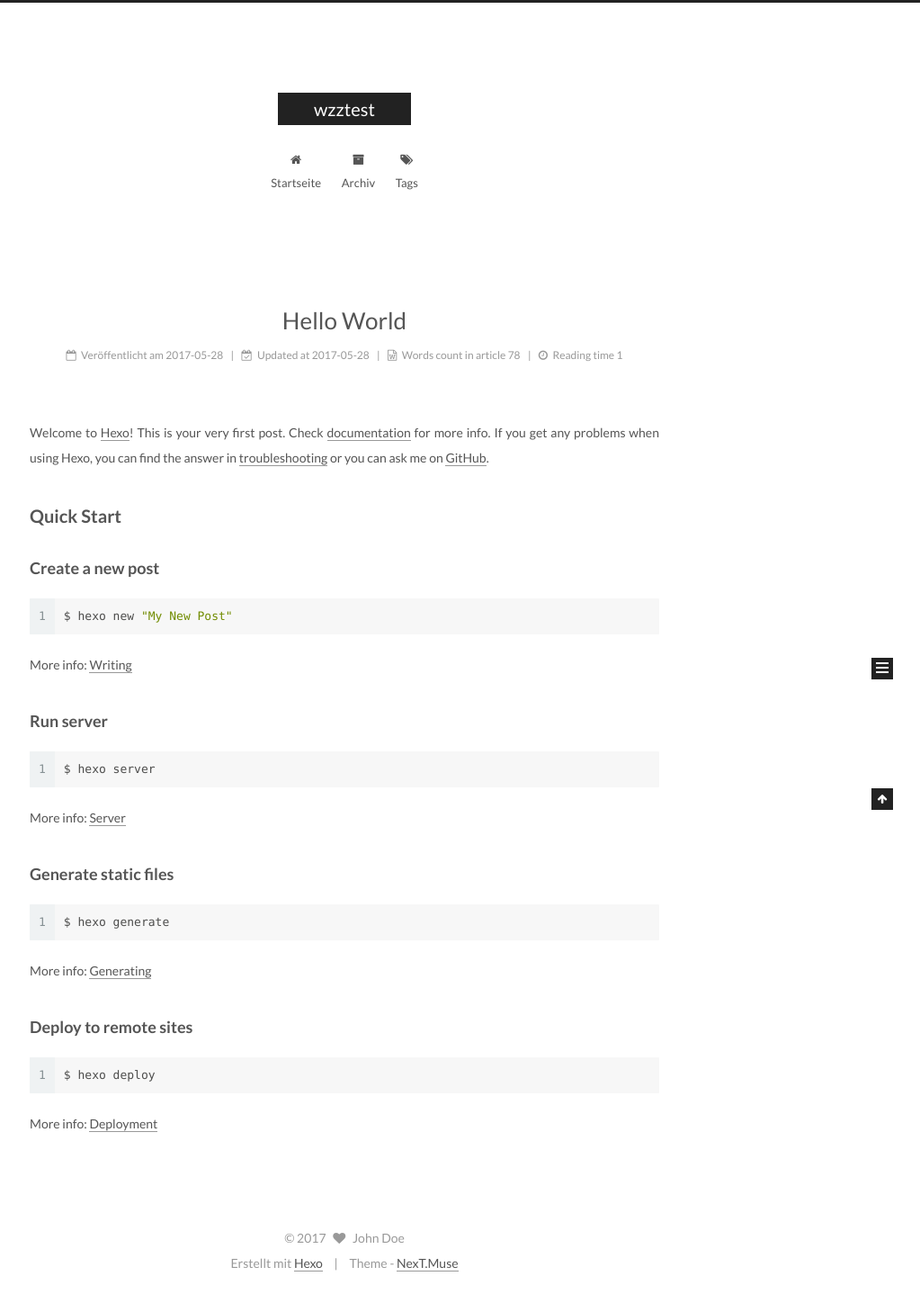
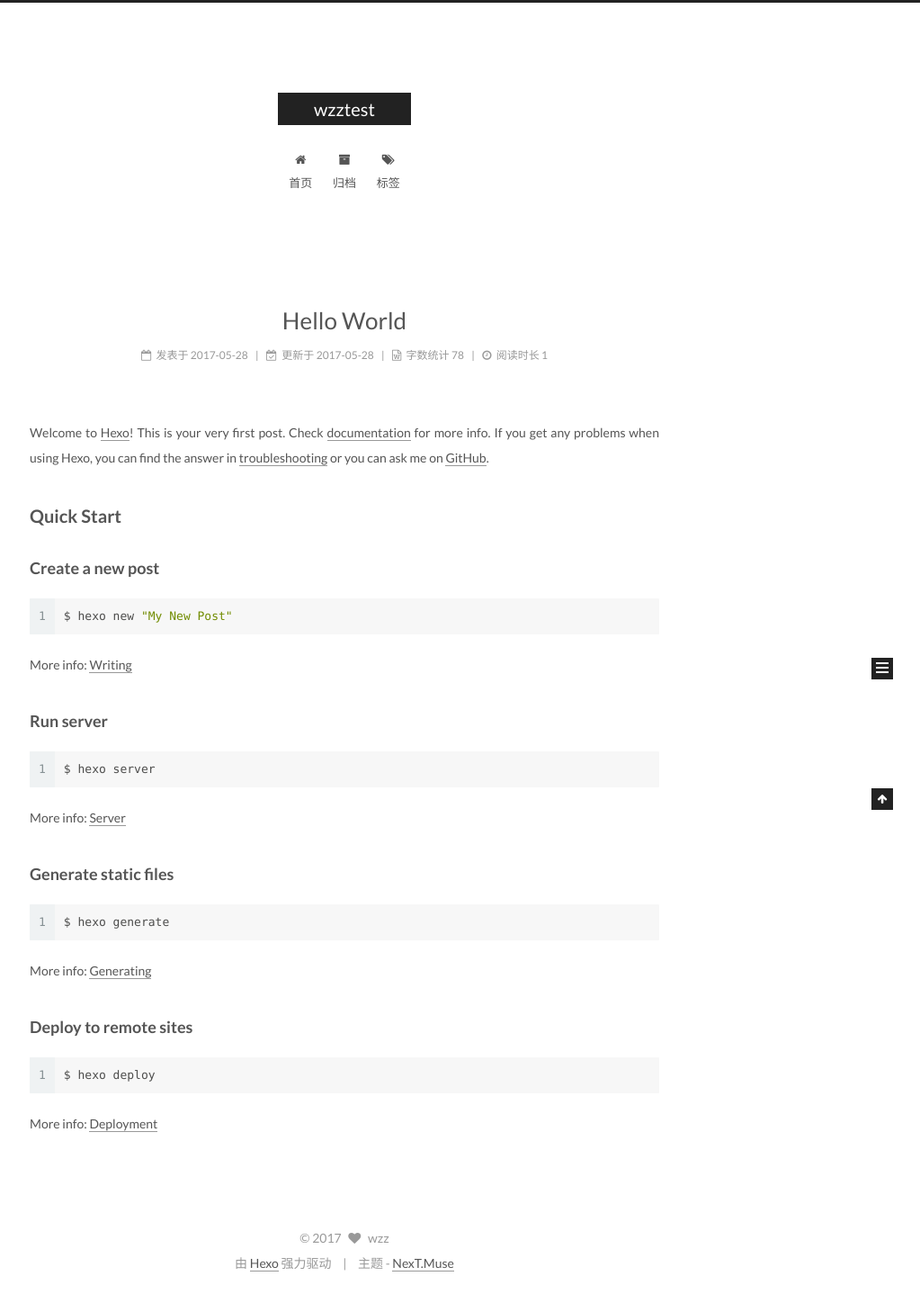
Before and after one commit to wzztest/wzztest.github.io, a plain HTML site: page index.html in a window 1280 px wide. Shown: the whole page at 90% size, without its empty margins (257-1280 px from the left). Drawn offline with nearby package versions, Linux system fonts and the light colour scheme; some packages are replaced by stand-ins of ours.

Commit message:
Site updated: 2017-05-27 23:24:21

```diff
--- a/index.html
+++ b/index.html
@@ -5,7 +5,7 @@
 
 
 
-<html class="theme-next muse use-motion" lang="zh-CN">
+<html class="theme-next muse use-motion" lang="zh-Hans">
 <head>
   <meta charset="UTF-8"/>
 <meta http-equiv="X-UA-Compatible" content="IE=edge" />
@@ -109,7 +109,7 @@
     motion: true,
     duoshuo: {
       userId: '0',
-      author: 'Author'
+      author: '博主'
     },
     algolia: {
       applicationID: '',
@@ -132,7 +132,7 @@
   <title>wzztest</title>
 </head>
 
-<body itemscope itemtype="http://schema.org/WebPage" lang="zh-CN">
+<body itemscope itemtype="http://schema.org/WebPage" lang="zh-Hans">
 
 
 
@@ -198,7 +198,7 @@
 
               <i class="menu-item-icon fa fa-fw fa-home"></i> <br />
 
-            Startseite
+            首页
           </a>
         </li>
 
@@ -208,7 +208,7 @@
 
               <i class="menu-item-icon fa fa-fw fa-archive"></i> <br />
 
-            Archiv
+            归档
           </a>
         </li>
 
@@ -218,7 +218,7 @@
 
               <i class="menu-item-icon fa fa-fw fa-tags"></i> <br />
 
-            Tags
+            标签
           </a>
         </li>
 
@@ -254,7 +254,7 @@
     <link itemprop="mainEntityOfPage" href="https://wzztest.github.io/2017/05/27/hello-world/">
 
     <span hidden itemprop="author" itemscope itemtype="http://schema.org/Person">
-      <meta itemprop="name" content="John Doe">
+      <meta itemprop="name" content="wzz">
       <meta itemprop="description" content="">
       <meta itemprop="image" content="/images/avatar.gif">
     </span>
@@ -280,9 +280,9 @@
                 <i class="fa fa-calendar-o"></i>
               </span>
 
-                <span class="post-meta-item-text">Veröffentlicht am</span>
+                <span class="post-meta-item-text">发表于</span>
 
-              <time title="Post created" itemprop="dateCreated datePublished" datetime="2017-05-28T02:53:17+08:00">
+              <time title="创建于" itemprop="dateCreated datePublished" datetime="2017-05-28T02:53:17+08:00">
                 2017-05-28
               </time>
 
@@ -296,9 +296,9 @@
                 <i class="fa fa-calendar-check-o"></i>
               </span>
 
-                <span class="post-meta-item-text">Updated at</span>
+                <span class="post-meta-item-text">更新于</span>
 
-              <time title="Updated at" itemprop="dateModified" datetime="2017-05-28T02:53:17+08:00">
+              <time title="更新于" itemprop="dateModified" datetime="2017-05-28T02:53:17+08:00">
                 2017-05-28
               </time>
 
@@ -323,9 +323,9 @@
                   <i class="fa fa-file-word-o"></i>
                 </span>
 
-                  <span class="post-meta-item-text">Words count in article</span>
+                  <span class="post-meta-item-text">字数统计</span>
 
-                <span title="Words count in article">
+                <span title="字数统计">
                   78
                 </span>
 
@@ -339,9 +339,9 @@
                   <i class="fa fa-clock-o"></i>
                 </span>
 
-                  <span class="post-meta-item-text">Reading time</span>
+                  <span class="post-meta-item-text">阅读时长</span>
 
-                <span title="Reading time">
+                <span title="阅读时长">
                   1
                 </span>
 
@@ -439,8 +439,8 @@
         <div class="site-author motion-element" itemprop="author" itemscope itemtype="http://schema.org/Person">
           <img class="site-author-image" itemprop="image"
                src="/images/avatar.gif"
-               alt="John Doe" />
-          <p class="site-author-name" itemprop="name">John Doe</p>
+               alt="wzz" />
+          <p class="site-author-name" itemprop="name">wzz</p>
 
               <p class="site-description motion-element" itemprop="description"></p>
 
@@ -451,7 +451,7 @@
             <div class="site-state-item site-state-posts">
               <a href="/archives">
                 <span class="site-state-item-count">1</span>
-                <span class="site-state-item-name">Artikel</span>
+                <span class="site-state-item-name">日志</span>
               </a>
             </div>
 
@@ -500,16 +500,16 @@
   <span class="with-love">
     <i class="fa fa-heart"></i>
   </span>
-  <span class="author" itemprop="copyrightHolder">John Doe</span>
+  <span class="author" itemprop="copyrightHolder">wzz</span>
 </div>
 
 
 <div class="powered-by">
-  Erstellt mit  <a class="theme-link" href="https://hexo.io">Hexo</a>
+  由 <a class="theme-link" href="https://hexo.io">Hexo</a> 强力驱动
 </div>
 
 <div class="theme-info">
-  Theme -
+  主题 -
   <a class="theme-link" href="https://github.com/iissnan/hexo-theme-next">
     NexT.Muse
   </a>
```
Also changed, not shown: 2017/05/27/hello-world/index.html (+23 -23 lines), archives/2017/05/index.html (+14 -14 lines), archives/2017/index.html (+14 -14 lines), archives/index.html (+14 -14 lines).
